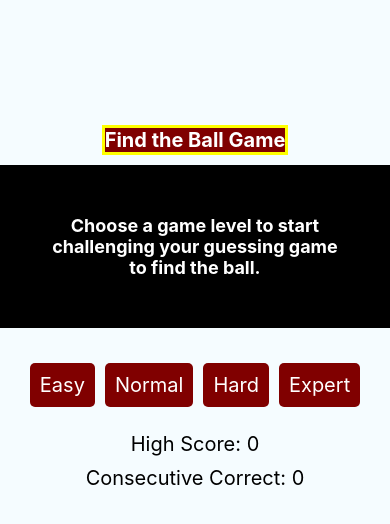
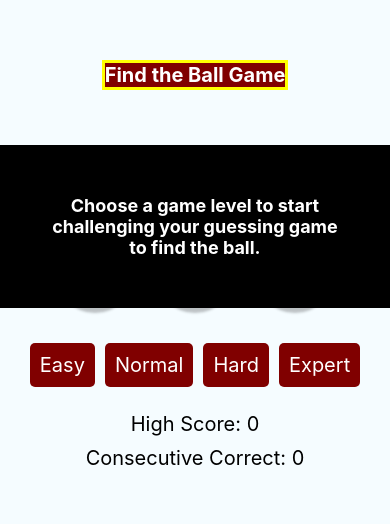
Before and after one commit to KimAH1999/reactNative-FindTheBallGame, a React Native app: screen / in a window 390 px wide. Shown: the part 110-634 px from the top of the page. Built offline with nearby package versions, Linux system fonts and the light colour scheme.

Commit message:
style adjust position/margin

```diff
--- a/App.js
+++ b/App.js
@@ -110,13 +110,15 @@ const styles = StyleSheet.create({
     backgroundColor: '#F5FCFF',
   },
   title: {
+    position: 'absolute',
+    top: 170,
     color: '#fff',
     fontSize: 20,
     fontWeight: 'bold',
+    textAlign: 'center',
     borderWidth: 3,
     borderColor: 'yellow',
     backgroundColor: 'maroon',
-    marginBottom: 10,
   },
   subtitle: {
     fontSize: 18,
@@ -128,8 +130,7 @@ const styles = StyleSheet.create({
     zIndex: 2,
   },
   cupRow: {
-    position: 'fixed',
-    marginTop: -140,
+    marginTop: -50,
     flexDirection: 'row',
     justifyContent: 'center',
     zIndex: 1,
@@ -143,6 +144,7 @@ const styles = StyleSheet.create({
     borderColor: 'black',
     alignItems: 'center',
     justifyContent: 'center',
+    marginTop: -30,
     marginHorizontal: 10,
     shadowColor: '#000',
     shadowOffset: {
```
